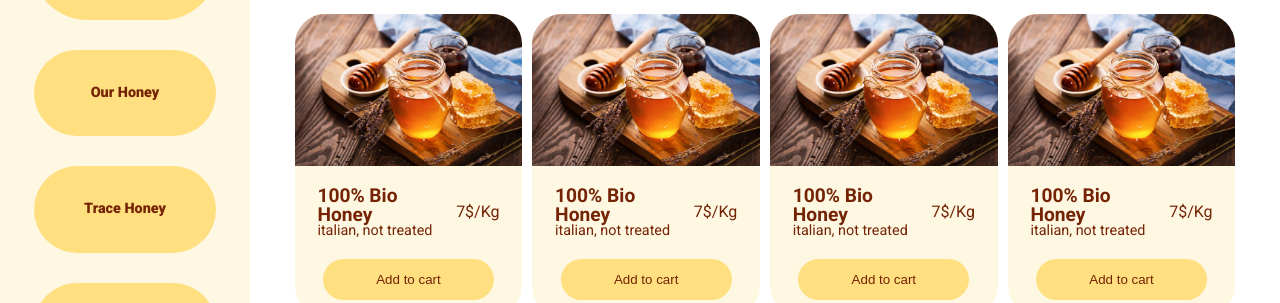
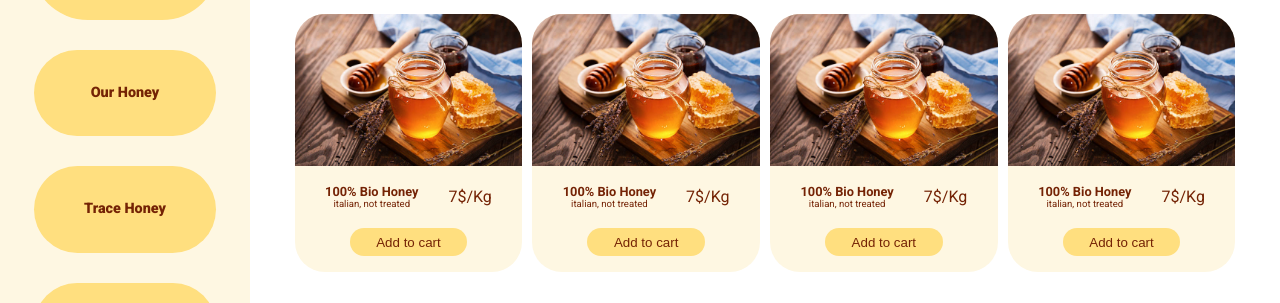
Before and after one commit to ManganoEmanueleUmberto/U2-W1-D3, a plain HTML site: page index.html in a window 1280 px wide. Shown: the part 114-417 px from the top of the page. Drawn offline with Linux system fonts and the light colour scheme.

Commit message:
minor-fix

```diff
--- a/assets/css/index.css
+++ b/assets/css/index.css
@@ -86,8 +86,7 @@ main h1 {
 }
 
 .text {
-  width: 80%;
-  justify-content: space-around;
+  gap: 30px;
   align-items: center;
 }
 .text h2 {
@@ -179,4 +178,13 @@ main h1 {
   .card {
     width: 23%;
   }
+  .card button {
+    padding: 0.5em 2em;
+  }
+  .text h2 {
+    font-size: 0.8em;
+  }
+  .text h3 {
+    font-size: 0.6em;
+  }
 }
--- a/index.html
+++ b/index.html
@@ -27,7 +27,7 @@
           <div class="flex card">
             <img src="/assets/imgs/honey.jpg" />
             <div class="flex text">
-              <div class=".flex-column align-center">
+              <div class="flex-column align-center">
                 <h2>100% Bio Honey</h2>
                 <h3>italian, not treated</h3>
               </div>
@@ -40,7 +40,7 @@
           <div class="flex card">
             <img src="/assets/imgs/honey.jpg" />
             <div class="flex text">
-              <div class=".flex-column align-center">
+              <div class="flex-column align-center">
                 <h2>100% Bio Honey</h2>
                 <h3>italian, not treated</h3>
               </div>
@@ -53,7 +53,7 @@
           <div class="flex card">
             <img src="/assets/imgs/honey.jpg" />
             <div class="flex text">
-              <div class=".flex-column align-center">
+              <div class="flex-column align-center">
                 <h2>100% Bio Honey</h2>
                 <h3>italian, not treated</h3>
               </div>
@@ -66,7 +66,7 @@
           <div class="flex card">
             <img src="/assets/imgs/honey.jpg" />
             <div class="flex text">
-              <div class=".flex-column align-center">
+              <div class="flex-column align-center">
                 <h2>100% Bio Honey</h2>
                 <h3>italian, not treated</h3>
               </div>
```
